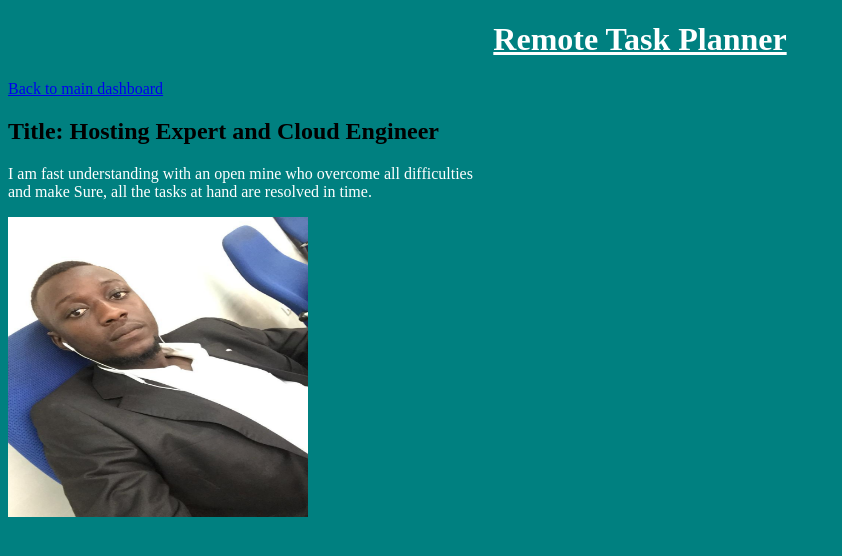
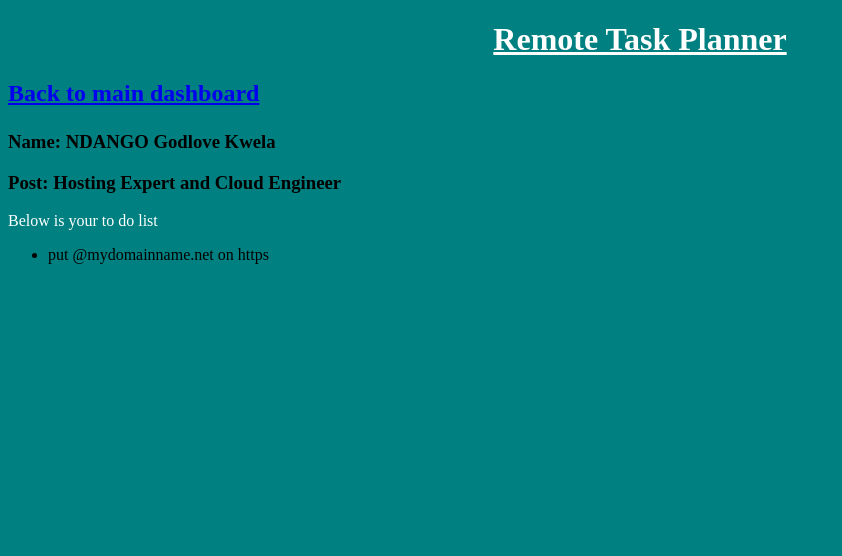
Before and after one commit to udoyen/Remote-Task-Planner, a Flask app: page /about in a window 1280 px wide. Shown: the top 556 px of the page, without its empty margins (0-842 px from the left). Run offline with Flask 2, Linux system fonts and the light colour scheme.

Commit message:
3rd commint

```diff
--- a/model.py
+++ b/model.py
@@ -1,6 +1,6 @@
 import sqlite3
 
-def show_age(username):
+def login(username):
 
     connection = sqlite3.connect('app.db', check_same_thread=False)
     cursor = connection.cursor()
@@ -11,6 +11,3 @@ def show_age(username):
     connection.commit()
     cursor.close()
     connection.close()
-
-    message = '{username}\'s age is {age}.'.format(username=username, age=age)
-    return message
--- a/schema.py
+++ b/schema.py
@@ -7,8 +7,7 @@ cursor.execute(
     """CREATE TABLE users(
         pk INTEGER PRIMARY KEY AUTOINCREMENT,
         username VARCHAR(16),
-        password VARCHAR(32),
-        age INTEGER(5)
+        password VARCHAR(32)
     );"""
 
 )
--- a/seed.py
+++ b/seed.py
@@ -7,11 +7,9 @@ cursor.execute(
     """INSERT INTO users(
         username,
         password,
-        age
     )VALUES (
         'godlove',
         'godlove',
-        26
     );"""
 )
 
--- a/templates/about.html
+++ b/templates/about.html
@@ -2,10 +2,11 @@
 
 {% block main %}
 
-<p><a href="http://127.0.0.1:7000/">Back to main dashboard</a></p><p></p>
-<h2>Title: Hosting Expert and Cloud Engineer</h2>
-<p>I am fast understanding with an open mine who overcome all difficulties <br>
-    and make Sure, all the tasks at hand are resolved in time.</p>
-<img src="../static/img/godlove.jpeg" width="300px" height="300px">
-
+<h2><a href="http://127.0.0.1:7000/">Back to main dashboard</a></p><p></h2>
+<h3>Name: NDANGO Godlove Kwela</h3>
+<h3>Post: Hosting Expert and Cloud Engineer</h3>
+<p>Below is your to do list</p>
+<ul>
+    <li>put @mydomainname.net on https</li>
+</ul>
 {% endblock main %}
```
